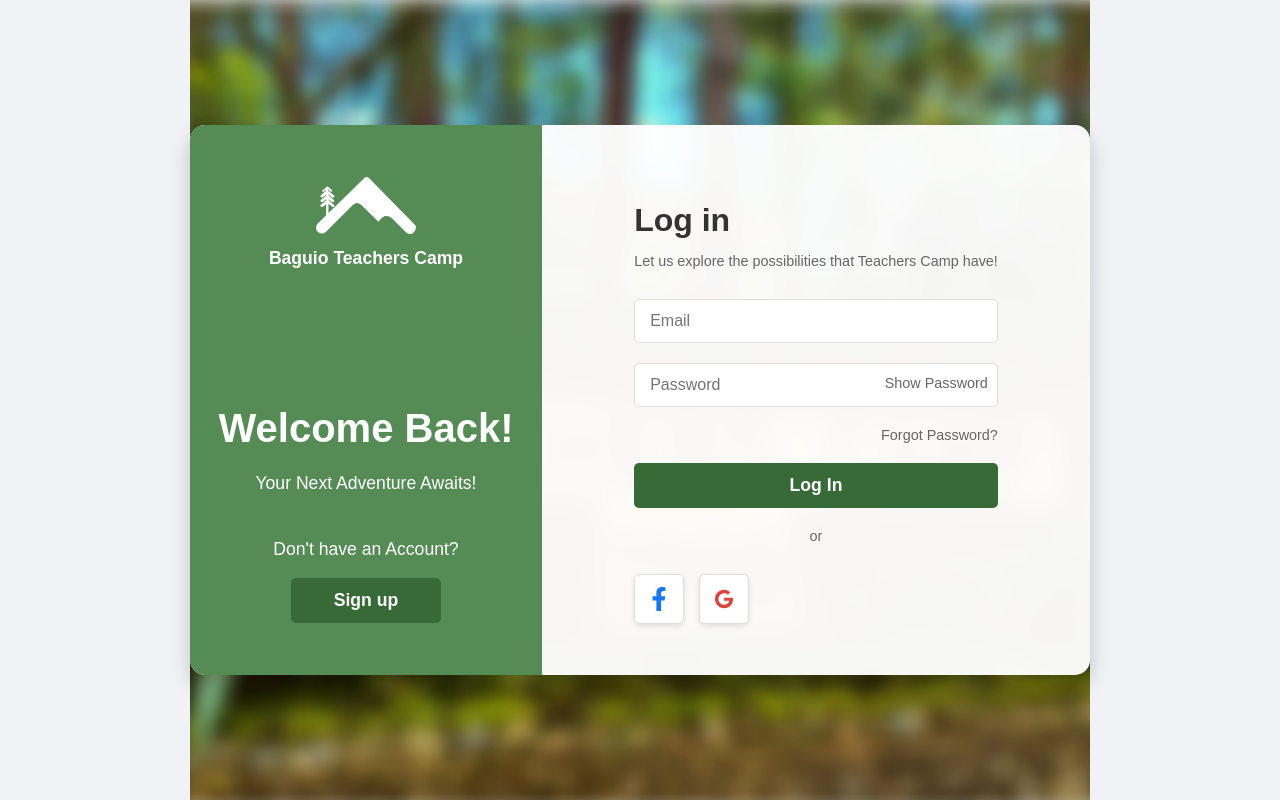
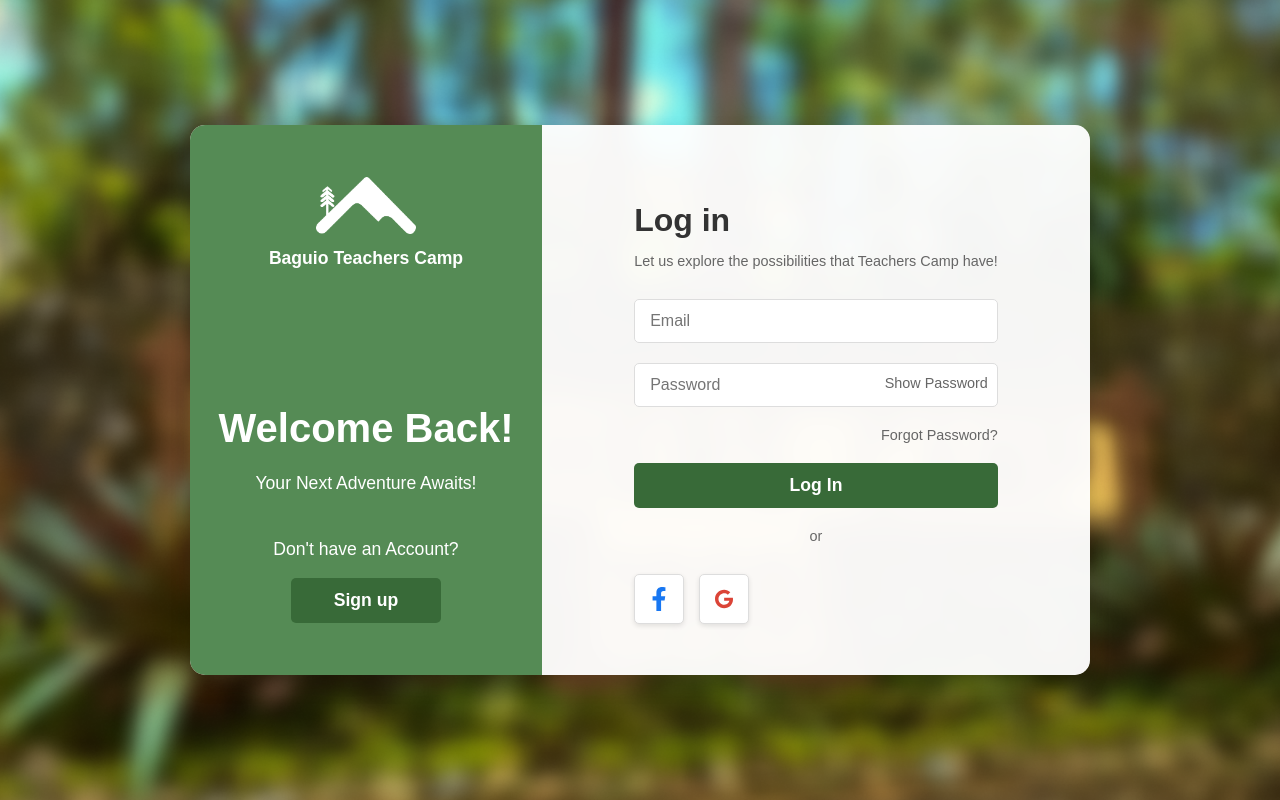
Before and after one commit to 2231478/CodeX, a React (Vite) app in the folder client/Guest/my-auth-app/: page / in a window 1280 px wide. Built offline with nearby package versions, Linux system fonts and the light colour scheme.

Commit message:
feat: enhance authentication flow with forgot password functionality and improve form state management

```diff
--- a/client/Guest/my-auth-app/src/App.jsx
+++ b/client/Guest/my-auth-app/src/App.jsx
@@ -3,22 +3,38 @@ import AuthFormContainer from './components/AuthFormContainer/AuthFormContainer'
 import AuthSidePanel from './components/AuthSidePanel/AuthSidePanel';
 import LoginForm from './components/LoginForm/LoginForm';
 import SignUpForm from './components/SignUpForm/SignUpForm';
-import backgroundImage from './assets/background-blur.png'; // Path to your background image
+import ForgotPasswordForm from './components/ForgotPasswordForm/ForgotPasswordForm'; // Import the new component
+import backgroundImage from './assets/background-blur.png';
 import styles from './App.module.css';
 
 function App() {
-  const [isLogin, setIsLogin] = useState(true); // State to toggle between login and signup
+  // Use a more descriptive state to manage which form is active
+  // Possible values: 'login', 'signup', 'forgot-password'
+  const [formState, setFormState] = useState('login');
 
-  const toggleForm = () => {
-    setIsLogin(!isLogin);
+  // Function to toggle between different form states
+  const toggleForm = (state) => {
+    setFormState(state);
   };
 
   return (
     <div className={styles.authPageWrapper} style={{ backgroundImage: `url(${backgroundImage})` }}>
       <div className={styles.authContainer}>
-        <AuthSidePanel isLogin={isLogin} onToggleForm={toggleForm} />
+        {/* Pass the current formState and the toggle function to AuthSidePanel */}
+        <AuthSidePanel
+          isLogin={formState === 'login'} // True if formState is 'login'
+          isForgotPassword={formState === 'forgot-password'} // True if formState is 'forgot-password'
+          onToggleForm={toggleForm} // Pass the new toggle function
+        />
         <AuthFormContainer>
-          {isLogin ? <LoginForm /> : <SignUpForm />}
+          {/* Conditionally render the correct form based on formState */}
+          {formState === 'login' && (
+            <LoginForm onForgotPassword={() => toggleForm('forgot-password')} />
+          )}
+          {formState === 'signup' && <SignUpForm />}
+          {formState === 'forgot-password' && (
+            <ForgotPasswordForm onBackToLogin={() => toggleForm('login')} />
+          )}
         </AuthFormContainer>
       </div>
     </div>
--- a/client/Guest/my-auth-app/src/App.module.css
+++ b/client/Guest/my-auth-app/src/App.module.css
@@ -4,8 +4,9 @@
   align-items: center;
   min-height: 100vh;
   width: 100%;
+  background-repeat: no-repeat;
   background-size: cover;
-  background-position: center;
+  background-position: left center;
 }
 
 .authContainer {
@@ -15,7 +16,7 @@
   box-shadow: 0 10px 20px rgba(0, 0, 0, 0.2);
   overflow: hidden; /* Ensures rounded corners apply to children */
   width: 900px; /* Adjust as needed */
-  max-width: 90vw; /* Responsive width */
+  max-width: 100vw; /* Responsive width */
   height: 550px; /* Adjust as needed */
   backdrop-filter: blur(10px); /* Apply blur to the background behind the card */
   -webkit-backdrop-filter: blur(10px); /* For Safari */
--- a/client/Guest/my-auth-app/src/components/SignUpForm/SignUpForm.jsx
+++ b/client/Guest/my-auth-app/src/components/SignUpForm/SignUpForm.jsx
@@ -20,7 +20,7 @@ function SignUpForm() {
         return;
     }
     console.log('Sign Up attempt:', { email, username, password, agreedToTerms });
-    // Add actual signup logic here (e.g., API call)
+    // Add signup logic
   };
 
   return (
--- a/client/Guest/my-auth-app/src/index.css
+++ b/client/Guest/my-auth-app/src/index.css
@@ -5,8 +5,14 @@ body {
   justify-content: center;
   align-items: center;
   min-height: 100vh;
+  width: 100%;
   background-color: #f0f2f5; /* A light background color */
   overflow: hidden; /* Prevent scroll if content is centered */
+}
+
+#root { /* If your app is mounted on a div with id="root" in index.html */
+  width: 100%;
+  height: 100%;
 }
 
 /* Common button styles */
```
